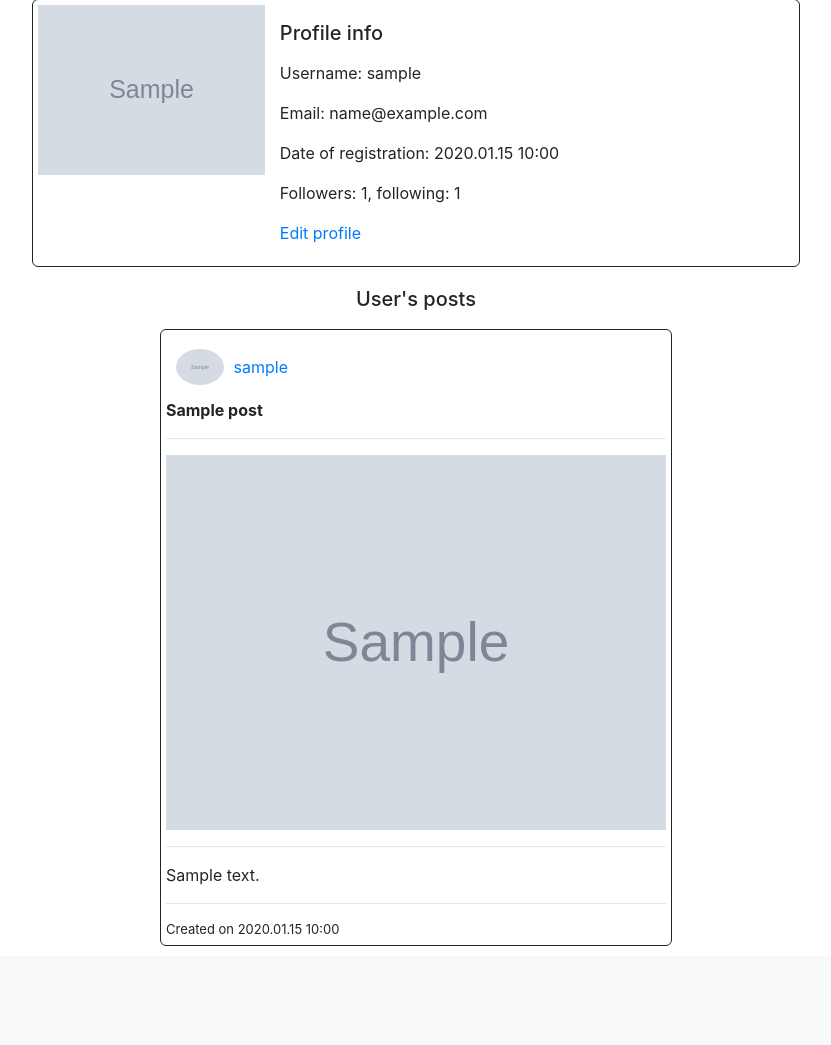
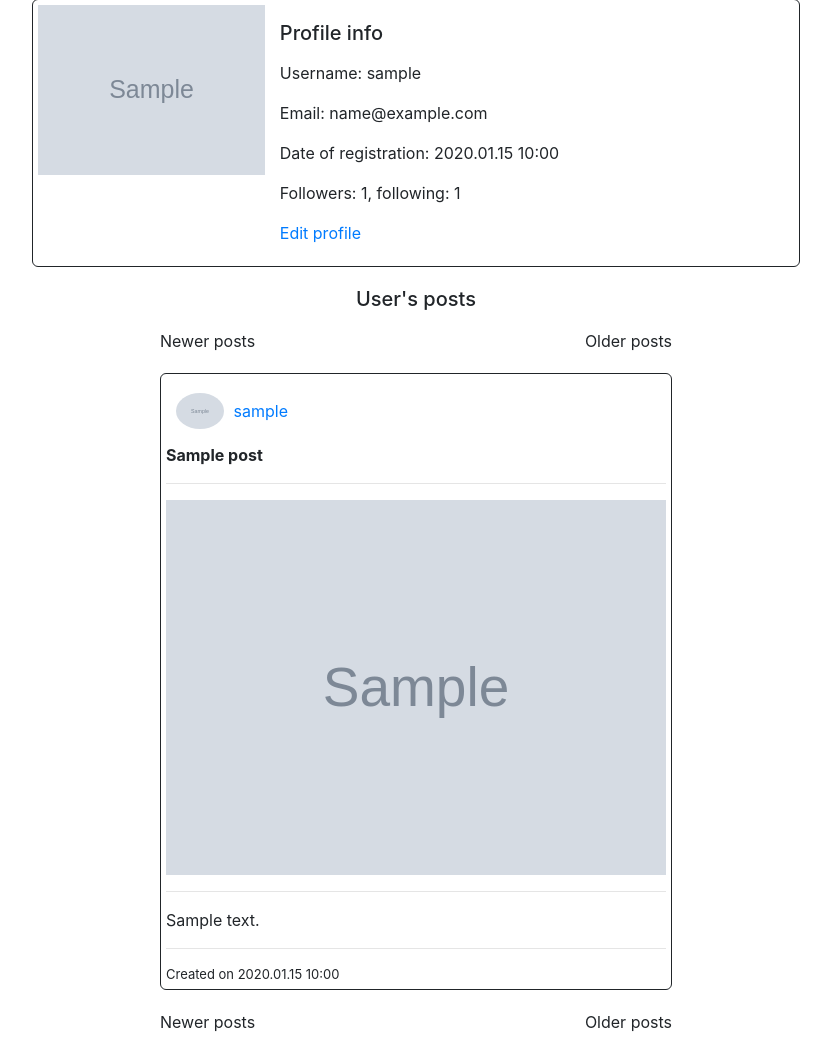
Before and after one commit to AlexSserb/social-network, a Flask app: page /accounts/profile/1 in a window 1280 px wide. Shown: the part 67-1112 px from the top of the page, without its empty margins (224-1055 px from the left). Before the commit the page ends 1013 px from the top, so only its background shows below. Run offline with Flask 3, Linux system fonts and the light colour scheme; the visitor is signed in with stand-in values (Sample User, id 1); tables that the repository leaves empty hold one stand-in row (values such as "Sample post"); grey boxes marked "Sample" are stand-in pictures; some libraries are stand-ins or nearby versions.

Commit message:
Pagination in the Home and Profile views

```diff
--- a/app/app.py
+++ b/app/app.py
@@ -33,13 +33,14 @@ app.register_blueprint(posts)
 
 
 @app.route('/')
+@app.route('/<int:page>')
 @login_required
-def index():
+def index(page: int = 1):
     try:
-        user_id = session['user_id']
         user = get_current_user()
-        posts = get_all_posts()
-    except:
+        posts = get_all_posts(page)
+    except Exception as ex:
+        print(ex)
         return redirect(url_for('accounts.login'))
 
     return render_template('index.html', username=user.username, posts=posts)
--- a/app/blueprints/accounts/views.py
+++ b/app/blueprints/accounts/views.py
@@ -3,6 +3,7 @@ from flask import Blueprint, redirect, render_template, session, url_for, reques
 from database import db
 from .forms import *
 from .db_queries import *
+from blueprints.posts.db_queries import get_posts_of_user
 from .utils import *
 
 bp = Blueprint('accounts', __name__, url_prefix='/accounts')
@@ -45,13 +46,22 @@ def logout():
 
 
 @bp.route('/profile/<int:user_id>', methods=['GET'])
+@bp.route('/profile/<int:user_id>/<int:page>', methods=['GET'])
 @login_required
-def profile(user_id: int):
+def profile(user_id: int, page: int = 1):
     user = get_user_by_id(user_id)
     if not user:
         abort(404)
+
     current_user = get_current_user()
-    return render_template('accounts/profile.html', user=user, current_user=current_user)
+    posts = get_posts_of_user(user_id, page)
+
+    return render_template(
+        'accounts/profile.html',
+        user=user,
+        current_user=current_user,
+        posts=posts
+    )
 
 
 @bp.route('/profile_editor', methods=['GET', 'POST'])
--- a/app/blueprints/posts/db_queries.py
+++ b/app/blueprints/posts/db_queries.py
@@ -1,11 +1,19 @@
 from flask import session
 from werkzeug.datastructures import FileStorage
+from sqlalchemy import desc
 
+from config import POSTS_PER_PAGE
 from database import *
 
 
-def get_all_posts():
-    return Post.query.all()
+def get_all_posts(page: int):
+    return Post.query.order_by(desc(Post.created_on))\
+        .paginate(page=page, per_page=POSTS_PER_PAGE, error_out=False)
+
+
+def get_posts_of_user(user_id: int, page: int):
+    return Post.query.filter_by(user_id=user_id).order_by(desc(Post.created_on))\
+        .paginate(page=page, per_page=POSTS_PER_PAGE, error_out=False)
 
 
 def create_post(title: str, content: str, image: FileStorage | None):
--- a/app/config.py
+++ b/app/config.py
@@ -20,3 +20,6 @@ class Config(object):
     PERMANENT_SESSION_LIFETIME = timedelta(days=3)
 
     UPLOAD_FOLDER = os.path.join('static', 'images')
+
+
+POSTS_PER_PAGE = 10
--- a/app/settings.py
+++ b/app/settings.py
@@ -1,6 +1,8 @@
 import os
 from dotenv import load_dotenv
 
+
+load_dotenv()
 
 DATABASE_ADDRESS = os.getenv('DATABASE_ADDRESS')
 DATABASE_NAME = os.getenv('DATABASE_NAME')
--- a/app/static/css/styles.css
+++ b/app/static/css/styles.css
@@ -80,3 +80,14 @@
     border-radius: 50%;
     margin-right: 15px;
 }
+
+.page-nav-container {
+    width: 40%;
+    display: flex;
+    justify-content: space-between;
+}
+
+.page-nav-ref {
+    margin-top: 2%;
+    margin-bottom: 2%;
+}
--- a/app/templates/accounts/profile.html
+++ b/app/templates/accounts/profile.html
@@ -37,14 +37,19 @@
             {% endif %}
             {% endif %}
         </div>
+    </div>
 
-    </div>
     <h5>User's posts</h5>
+
+    {% include "posts/posts_nav_profile.html" %}
+
     <div class="posts-container">
-        {% for post in user.posts %}
+        {% for post in posts.items %}
         {% include "posts/post.html" %}
         {% endfor %}
     </div>
+
+    {% include "posts/posts_nav_profile.html" %}
 </div>
 
 {% endblock %}
--- a/app/templates/index.html
+++ b/app/templates/index.html
@@ -9,9 +9,13 @@
     <h4>Welcome, {{ username }}!</h4>
     {% endif %}
 
-    {% for post in posts %}
+    {% include "posts/posts_nav_index.html" %}
+
+    {% for post in posts.items %}
     {% include "posts/post.html" %}
     {% endfor %}
+
+    {% include "posts/posts_nav_index.html" %}
 </div>
 
 {% endblock %}
--- /dev/null
+++ b/app/templates/posts/posts_nav_profile.html
@@ -0,0 +1,16 @@
+<div class="page-nav-container">
+    <div class="page-nav-ref">
+        {% if posts.has_prev %}
+        <a href="{{ url_for('accounts.profile', page=posts.prev_num, user_id=user.id) }}">Newer posts</a>
+        {% else %}
+        <div>Newer posts</div>
+        {% endif %}
+    </div>
+    <div class="page-nav-ref">
+        {% if posts.has_next %}
+        <a href="{{ url_for('accounts.profile', page=posts.next_num, user_id=user.id) }}">Older posts</a>
+        {% else %}
+        <div>Older posts</div>
+        {% endif %}
+    </div>
+</div>
```
Also changed, not shown: app/templates/posts/posts_nav_index.html (added, +16 -0 lines).
